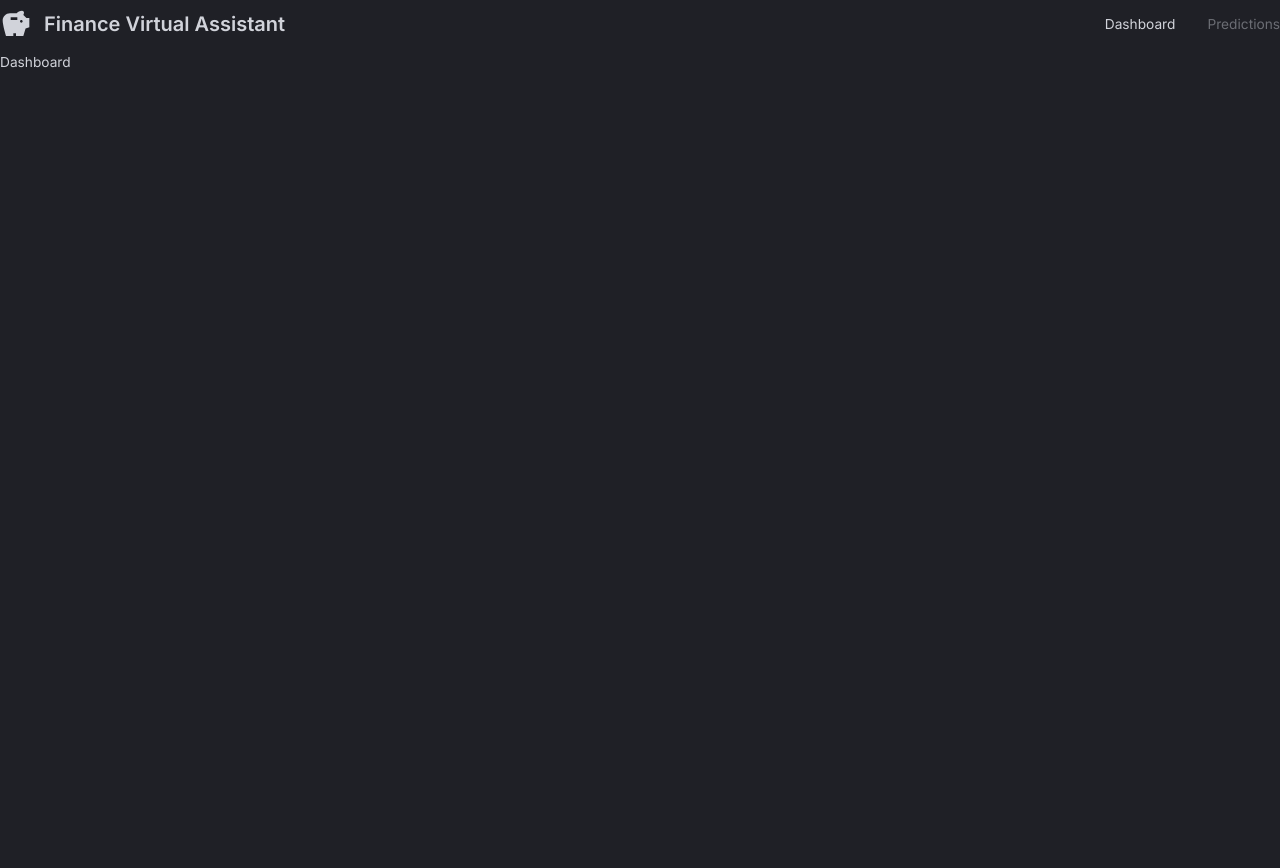
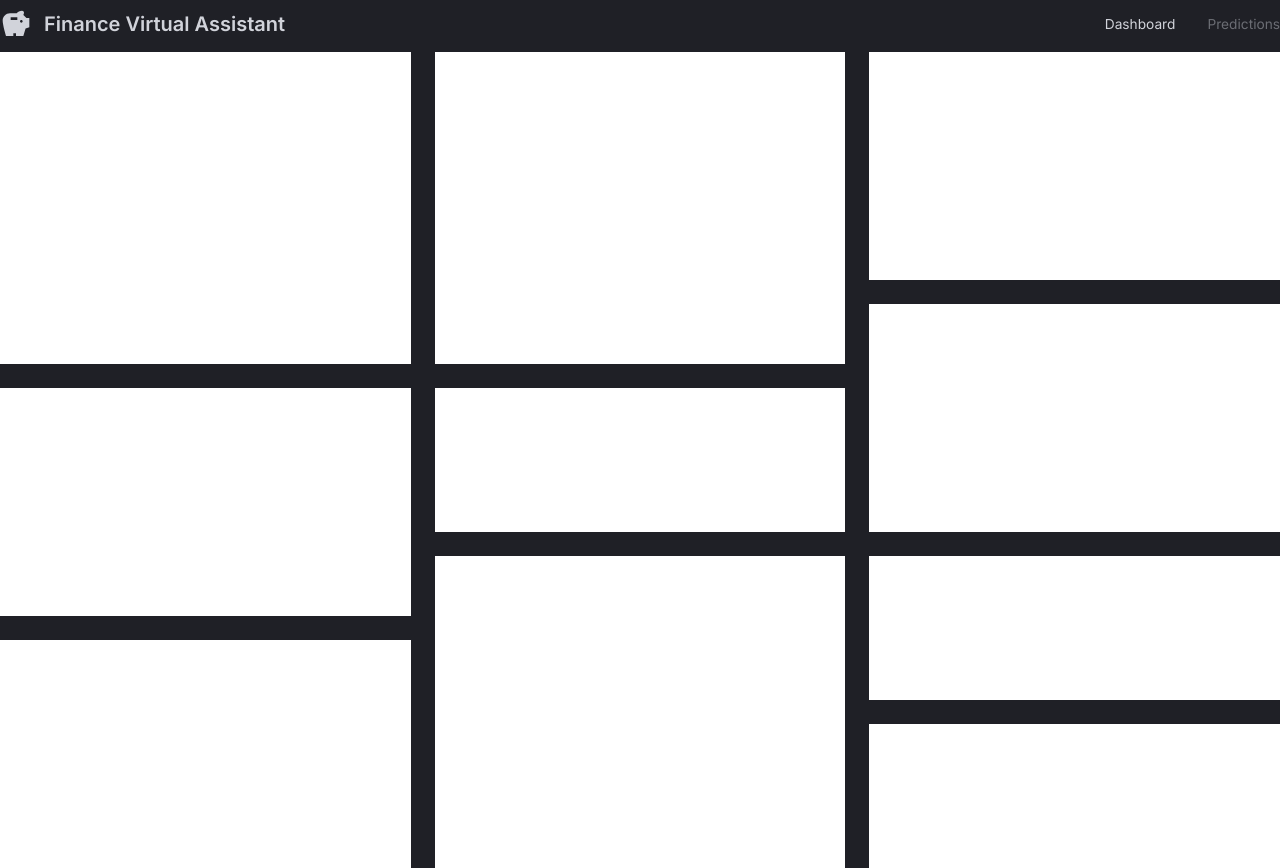
Before and after one commit to mbakin/findash, a React (Vite) app in the folder client/: page / in a window 1280 px wide. Before the commit the page ends 800 px from the top, so only its background shows below. Built offline with nearby package versions, Linux system fonts and the light colour scheme.

Commit message:
style: implement grid layout

```diff
--- a/client/src/views/dashboard/index.tsx
+++ b/client/src/views/dashboard/index.tsx
@@ -1,11 +1,46 @@
 import { useTheme, Box } from "@mui/material";
-import React from "react";
 
 type Props = {};
 
+const gridTemplate = `
+  "a b c"
+  "a b c"
+  "a b c"
+  "a b f"
+  "d e f"
+  "d e f"
+  "d h i"
+  "g h i"
+  "g h j"
+  "g h j"
+`;
+
 const Dashboard = (props: Props) => {
   const { palette } = useTheme();
-  return <Box color={palette.grey[300]}>Dashboard</Box>;
+  return (
+    <Box
+      width="100%"
+      height="100%"
+      display="grid"
+      gap="1.5rem"
+      sx={{
+        gridTemplateColumns: "repeat(3, minmax(370px, 1fr))",
+        gridTemplateRows: "repeat(10, minmax(60px, 1fr))",
+        gridTemplateAreas: gridTemplate,
+      }}
+    >
+      <Box bgcolor="#fff" gridArea="a"></Box>
+      <Box bgcolor="#fff" gridArea="b"></Box>
+      <Box bgcolor="#fff" gridArea="c"></Box>
+      <Box bgcolor="#fff" gridArea="d"></Box>
+      <Box bgcolor="#fff" gridArea="e"></Box>
+      <Box bgcolor="#fff" gridArea="f"></Box>
+      <Box bgcolor="#fff" gridArea="g"></Box>
+      <Box bgcolor="#fff" gridArea="h"></Box>
+      <Box bgcolor="#fff" gridArea="i"></Box>
+      <Box bgcolor="#fff" gridArea="j"></Box>
+    </Box>
+  );
 };
 
 export default Dashboard;
```
